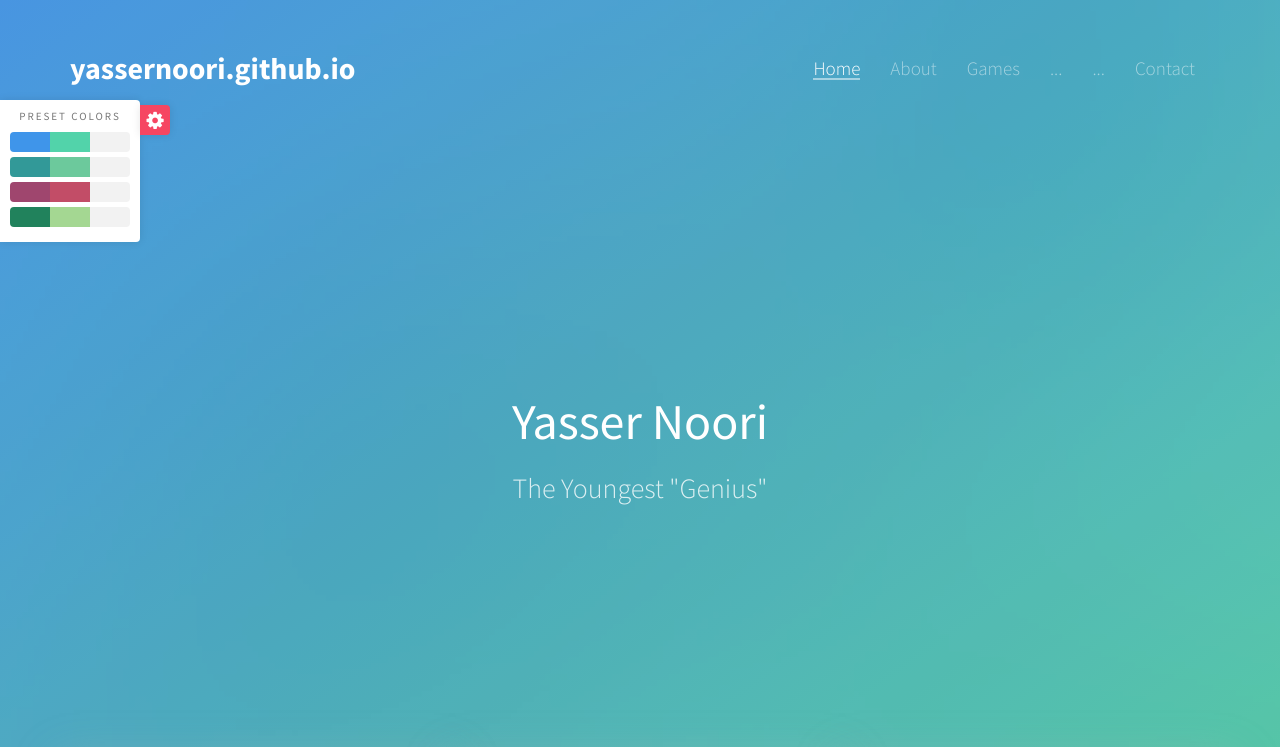
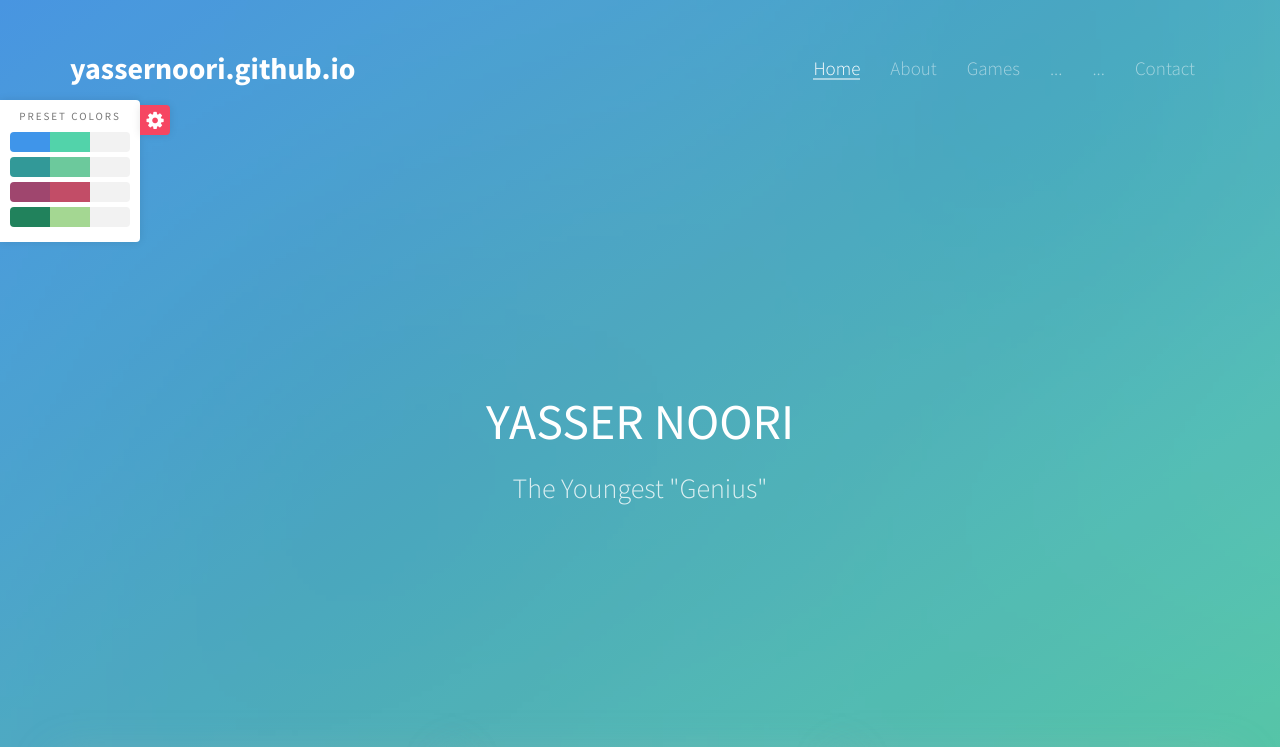
Before and after one commit to aw-redirct/garbage-audit.github.io2, a plain HTML site: page index.html in a window 1280 px wide. Shown: the top 747 px of the page. Drawn offline with Linux system fonts and the light colour scheme; some packages are replaced by stand-ins of ours; no server answers; files whose address does not match are found by name.

Commit message:
Update index.html

```diff
--- a/index.html
+++ b/index.html
@@ -217,7 +217,7 @@
 				<div class="text-inner">
 					<div class="row">
 						<div class="col-md-8 col-md-offset-2">
-							<h1 class="to-animate">Yasser Noori</h1>
+							<h1 class="to-animate">YASSER NOORI</h1>
 							<h2 class="to-animate">The Youngest "Genius"</h2>
 						</div>
 					</div>
```
